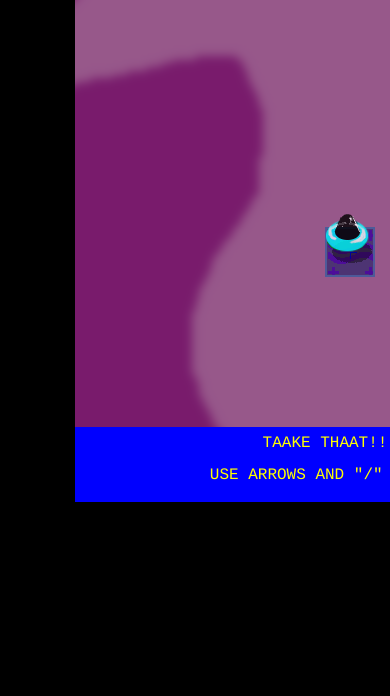
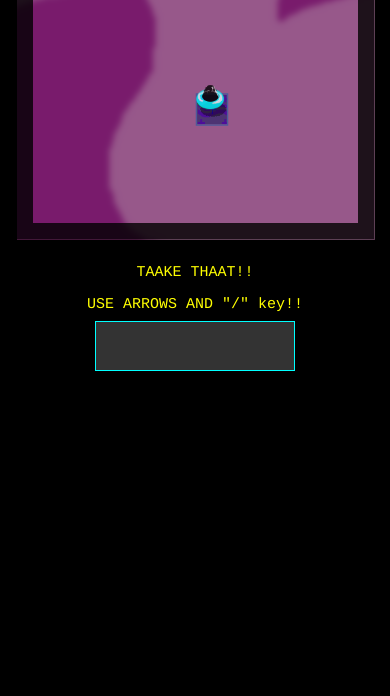
Before and after one commit to dempseyc/dempseyc.github.io, a plain HTML site: page index.html in a window 390 px wide. Shown: the part 148-844 px from the top of the page. Drawn offline with Linux system fonts and the light colour scheme.

Commit message:
make css responsive

```diff
--- a/index.html
+++ b/index.html
@@ -1,15 +1,17 @@
 <!DOCTYPE html>
-<html>
+<html lang="en">
 <head>
-  <title>BAAD PLAANET!!</title>
+  <meta charset="utf-8" />
+  <meta name="viewport" content="width=device-width, initial-scale=1.0, shrink-to-fit=no, viewport-fit=cover">
   <link rel="stylesheet" type="text/css" href="CSSreset.css">
   <link href="https://fonts.googleapis.com/css?family=Cousine" rel="stylesheet">
   <link rel="stylesheet" type="text/css" href="style.css">
+  <title>BAAD PLAANET!!</title>
 </head>
   <body>
+    <noscript>You need to enable JavaScript to run this app.</noscript>
     <div id="title">BAAD PLAANET!!</div>
     <div id="displayarea" >
-
       <div id="whoffset">
         <!-- <div id="wh-skip-border"> -->
 
@@ -39,6 +41,9 @@
         </div>
       </div>  <!-- close mask div -->
 
+
+    </div> <!-- close display area -->
+
     <div id="q">
       <!-- for example -->
       <p>TAAKE THAAT!!</br>
@@ -47,11 +52,8 @@
       to append in script -->
     </div>
     <div id="panel">
-        <div id="items"></div>
-        <div id="powers"></div>
+      <div id="inventory"></div>
     </div>
-
-    </div> <!-- close display area -->
 
 
     <script src="jquery-1.11.3.js"></script>
--- a/script2.js
+++ b/script2.js
@@ -37,9 +37,7 @@ let hAVT = $("#avatarhandle");
 //a little wobbling for this guy // give him class of wobble and do css keyfrm
 
 let TKMAPS = $(".tokenmap");
-let PAN = $("#panel");
-let ITHAS = PAN.find("#items");
-let POW = PAN.find("#powers");
+let INV = $("#inventory");
 
 
 
@@ -171,7 +169,7 @@ let tokenAction = function () {
 			top: "0px",
 			left: "0px",
 		})
-		POW.append(EL);
+		INV.append(EL);
 		A.powers.push(B.tokens[i]);
 		Qp.text("HAAS WAATERPOWER!!")
 		}
--- a/style.css
+++ b/style.css
@@ -2,55 +2,44 @@ body, html {
   width: 100%; height: 100%;
   margin: 0;
   background: black;
-  background-size: cover;
-  background-position: center;
   overflow: hidden;
   font-family: 'Cousine', monospace;
+  text-align: center;
 }
 
 #title {
-  position: fixed;
   color: yellow;
-  font-size: 64px;
+  font-size: 2em;
   z-index: 30;
-  margin-left: 30px;
-  margin-bottom: 30px;
 }
 
 #displayarea {
   position: relative;
   background: grey;
-  width: 900px;
-  height: 700px;
+  width: 550px;
+  height: 550px;
+  margin: auto;
   opacity: 1;
-  top: 50px;
-  left: 50px;
   overflow: hidden;
+  margin-left: calc(50vw - 178px);
 }
 
 #mask {
   position: absolute;
-  background: transparent;
-  width: 1550px;
-  height: 1550px;
-  border: 525px solid black;
-  top: -500px;   /*  25 - 375  */
-  left: -500px;  /*add back in the offset 25 you want to minus the bordersize*/
+  left: 25px;
+  top: 25px;
+  width: 500px;
+  height: 500px;
+  box-shadow: 0 0 0 99999px rgba(0, 0, 0, .8);
 }
 
 #q {
-  position: absolute;
-  background: blue;
-  height: 75px;
-  width: 500px;
-  top: 525px;
-  left: 25px;
-
+  position: relative;
+  background: transparent;
 }
 
 #q p {
   line-height: 32px;
-  text-align: center;
   color: yellow;
   /*signature: "#q/p>" ;*/
 }
@@ -108,26 +97,6 @@ body, html {
   /* border: solid 2px white; */
 }
 
-#panel {
-  position: absolute;
-  background: #333;
-  width: 250px;
-  height: 500px;
-  top: 25px;
-  right: 25px;
-  /*in this case a 5 by 10 set of 50x50 divs item class*/
-}
-
-#items {
-  position: absolute;
-  display: table;
-  border: 1px solid orange;
-  background: #333;
-  width: 248px;
-  height: 248px;
-
-}
-
 .token {
   /*position: absolute;*/
   position: absolute;
@@ -137,14 +106,20 @@ body, html {
   width: 50px;
 }
 
-#powers {
+#panel {
+  position: relative;
+  background: #333;
+  margin: auto;
+}
+
+#inventory {
   position: absolute;
-  display: table;
+  display: flex;
+  flex-direction: row;
   border: 1px solid cyan;
   background: #333;
-  width: 248px;
-  height: 248px;
-  top: 250px;
+  width: 100%;
+  height: 100%;
 }
 
 .power {
@@ -209,13 +184,6 @@ body, html {
   bottom: 0px;
   opacity: .8;
 }
-
-@keyframes wobble {
-  0% {bottom: 0px;}
-  50% {bottom: 6px;}
-  100% {bottom: 0px;}
-}
-
 .wobble {
   animation: wobble 1s infinite;
 }
@@ -224,3 +192,63 @@ body, html {
   opacity: 0.4;
   background-blend-mode: multiply;
 }
+
+@keyframes wobble {
+  0% {bottom: 0px;}
+  50% {bottom: 6px;}
+  100% {bottom: 0px;}
+}
+
+/* LAYOUT STUFF */
+
+body, html {
+  font-size: 15px;
+}
+
+#q {
+  top: -175px;
+}
+
+#displayarea {
+  transform: scale(0.65);
+  transform-origin: 0 0;
+}
+
+#panel {
+  width: 200px;
+  height: 50px;
+  top: -175px;
+}
+
+#controls {
+  width: 100vw;
+}
+
+@media screen and (min-width:520px) {
+  body, html {
+    font-size: 25px;
+  }
+
+  #q {
+    top: -125px;
+  }
+
+  #displayarea {
+    transform: scale(1);
+    transform-origin: 0 0;
+    margin-left: auto;
+  }
+
+  #panel {
+    width: 200px;
+    height: 50px;
+    top: -75px;
+  }
+
+  #controls {
+    width: 100vw;
+  }
+  #locator p {
+    font-size: 16px;
+    line-height: 25px;
+}
```
Also changed, not shown: 1 other file. Lines whose indentation alone changed are shown as unchanged.
